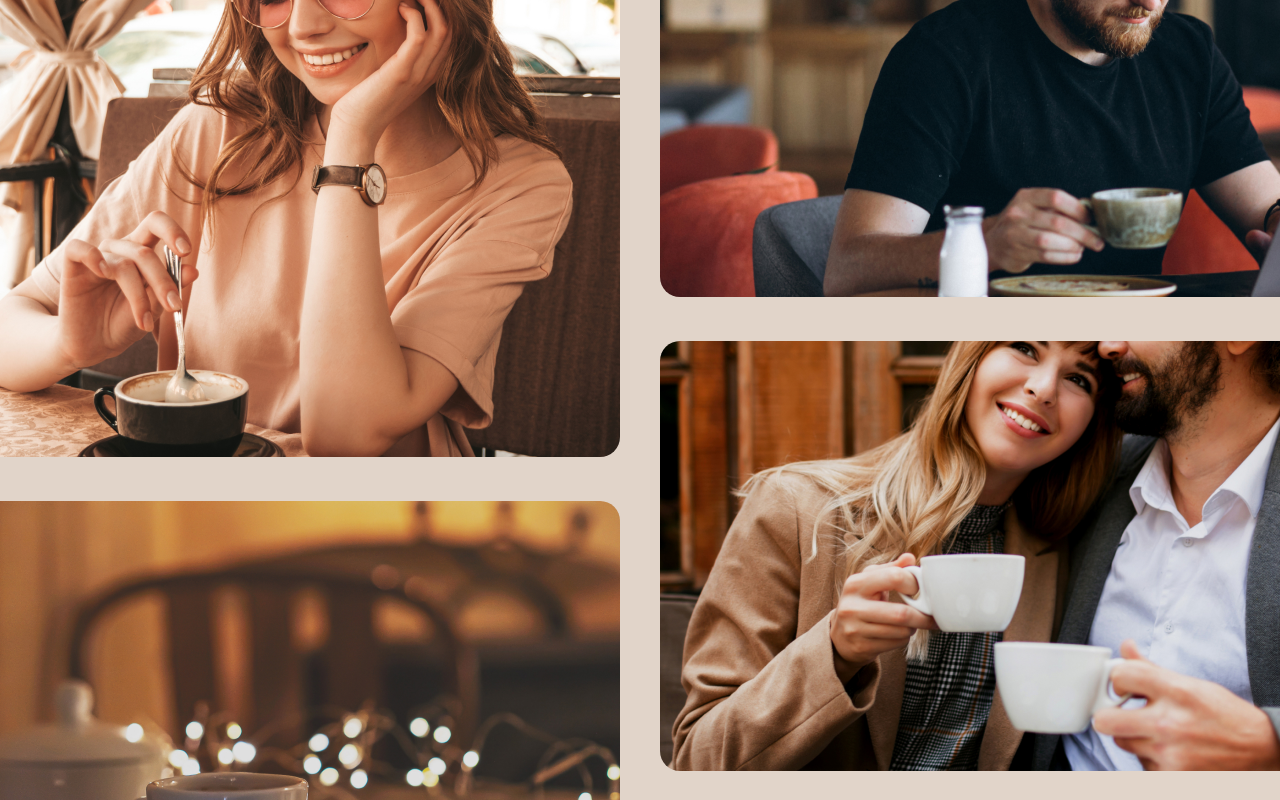
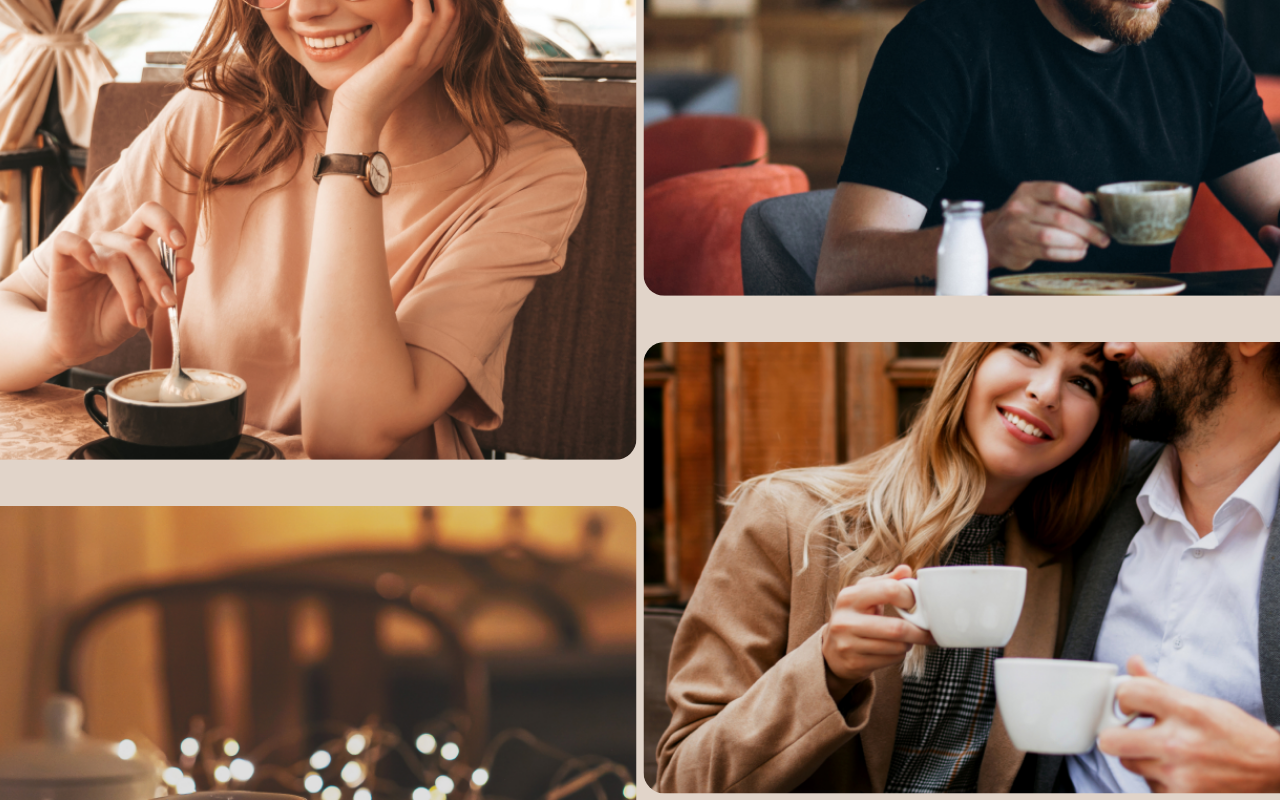
Before and after one commit to KatyaKaperskaya/Coffee_House, a plain HTML site: page index.html in a window 1280 px wide. In both pictures the pointer is over the element 290 px from the left and 2611 px from the top of the page. Shown: the part 2211-3011 px from the top of the page. Drawn offline with Linux system fonts and the light colour scheme.

Commit message:
Update style.css

```diff
--- a/css/style.css
+++ b/css/style.css
@@ -368,6 +368,15 @@ object {
     flex-direction: column;
     align-items: flex-start;
     gap: 2.5rem;
+    -webkit-transition: .15s all;
+    -o-transition: .15s all;
+    transition: .15s all;
+}
+
+.about-images:hover > .about-images-column-1 {
+    -webkit-transform: scale(1.05);
+    -ms-transform: scale(1.05);
+    transform: scale(1.05);
 }
 
 .about-images-column-2 {
@@ -375,6 +384,15 @@ object {
     flex-direction: column;
     align-items: flex-start;
     gap: 2.5rem;
+    -webkit-transition: .15s all;
+    -o-transition: .15s all;
+    transition: .15s all;
+}
+
+.about-images:hover > .about-images-column-2 {
+    -webkit-transform: scale(1.05);
+    -ms-transform: scale(1.05);
+    transform: scale(1.05);
 }
 
 .about-images-column-box img {
```
